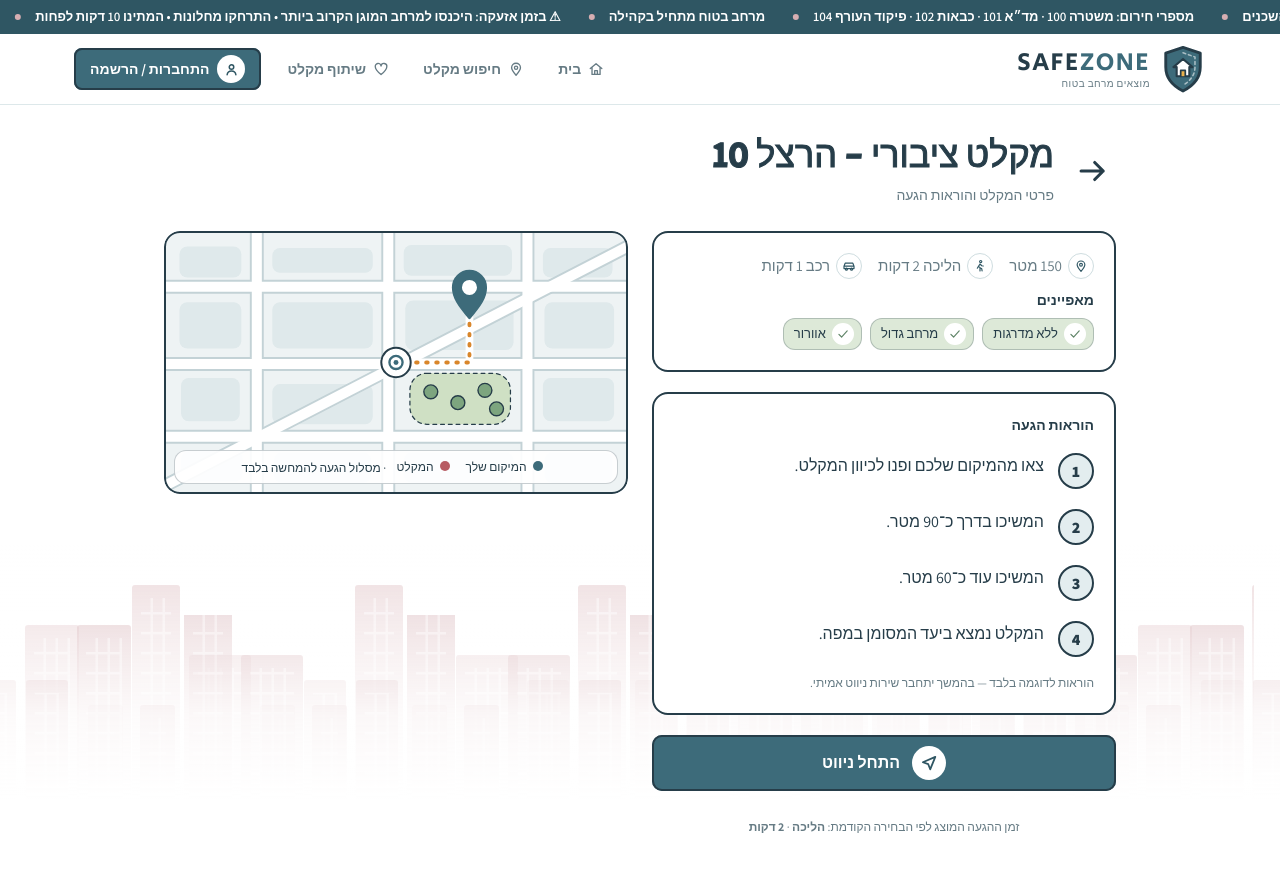
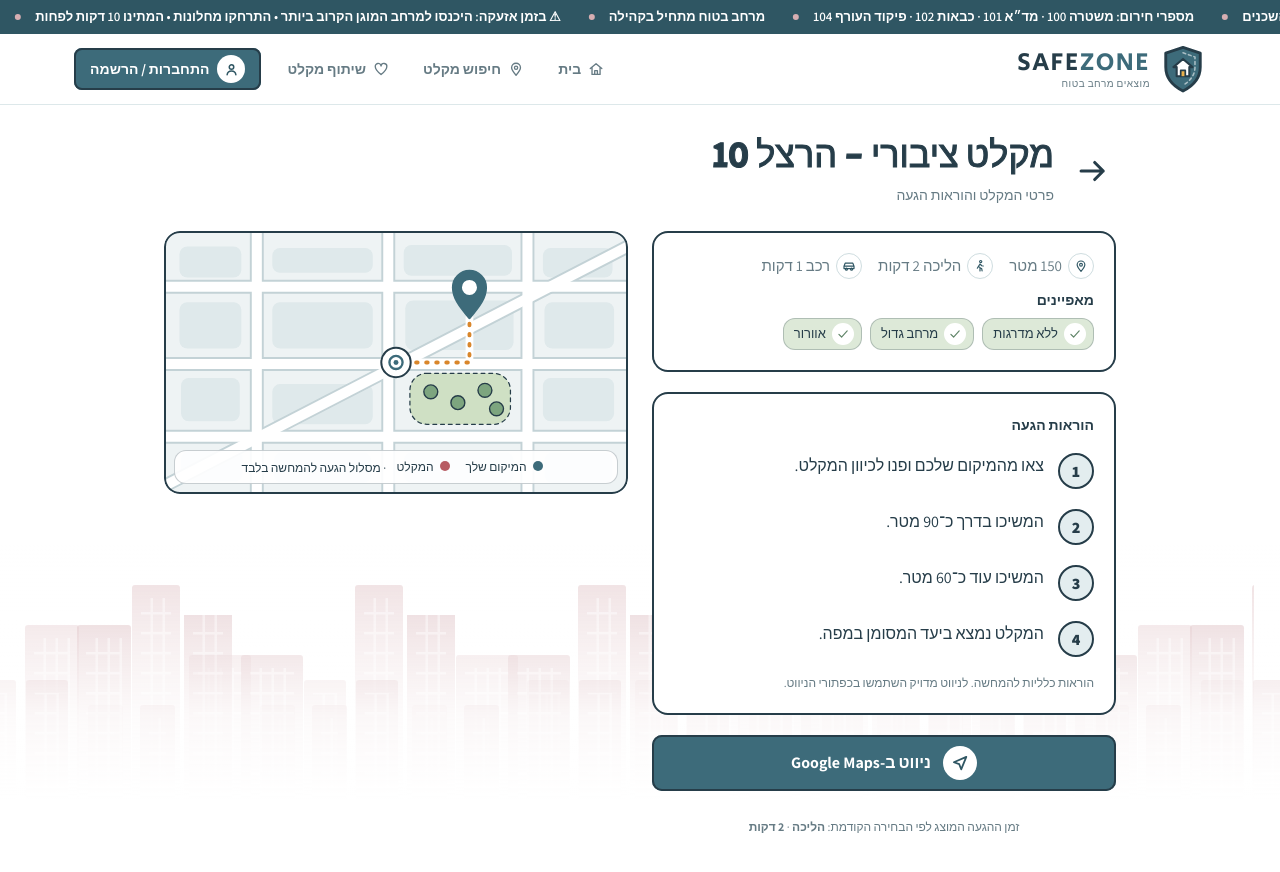
Before and after one commit to esther-faig/SheltersProject, a React (Vite) app in the folder frontend/: page /shelter/1 in a window 1280 px wide. Shown: the top 872 px of the page. Built offline with nearby package versions, Linux system fonts and the light colour scheme; a web font is replaced by a local one.

Commit message:
add option of navigation to frontend

```diff
--- a/frontend/src/components/ShelterDetailsScreen.tsx
+++ b/frontend/src/components/ShelterDetailsScreen.tsx
@@ -1,16 +1,14 @@
-
-import { useEffect, useState } from 'react';
+import { useEffect } from 'react';
 import { useLocation, useNavigate, useParams } from 'react-router-dom';
 import { shelters } from '../shelters';
 import Icon from './Icon';
 import ShelterMap, { pinAt } from './ShelterMap';
+import { googleMapsUrl, wazeUrl } from '../navigation';
 
 function ShelterDetailsScreen() {
   const { id } = useParams();
   const navigate = useNavigate();
   const location = useLocation();
-
-  const [navigationMessage, setNavigationMessage] = useState(false);
 
   const shelter = shelters.find((item) => item.id === Number(id));
   const mode =
@@ -105,24 +103,30 @@ function ShelterDetailsScreen() {
               </ol>
 
               <div className="hint">
-                הוראות לדוגמה בלבד — בהמשך יתחבר שירות ניווט אמיתי.
+                הוראות כלליות להמחשה. לניווט מדויק השתמשו בכפתורי הניווט.
               </div>
             </div>
 
-            <button
+            <a
               className="btn primary block"
-              type="button"
-              onClick={() => setNavigationMessage(true)}
+              href={googleMapsUrl(shelter.lat, shelter.lng, mode)}
+              target="_blank"
+              rel="noopener noreferrer"
             >
               <span className="sh"><Icon name="nav" /></span>
-              התחל ניווט
-            </button>
+              ניווט ב-Google Maps
+            </a>
 
-            {navigationMessage && (
-              <div className="info green" role="status">
-                <Icon name="shieldcheck" />
-                הניווט יתחבר בהמשך — זוהי הדגמה בלבד.
-              </div>
+            {mode === 'car' && (
+              <a
+                className="btn block"
+                href={wazeUrl(shelter.lat, shelter.lng)}
+                target="_blank"
+                rel="noopener noreferrer"
+              >
+                <span className="sh"><Icon name="car" /></span>
+                ניווט ב-Waze
+              </a>
             )}
 
             <div className="hint" style={{ textAlign: 'center' }}>
--- /dev/null
+++ b/frontend/src/navigation.ts
@@ -0,0 +1,12 @@
+export type TravelMode = 'walk' | 'car';
+
+// Google Maps: תומך בהליכה וברכב
+export function googleMapsUrl(lat: number, lng: number, mode: TravelMode) {
+  const travelmode = mode === 'car' ? 'driving' : 'walking';
+  return `https://www.google.com/maps/dir/?api=1&destination=${lat},${lng}&travelmode=${travelmode}`;
+}
+
+// Waze: ניווט לרכב בלבד (אין בו מצב הליכה)
+export function wazeUrl(lat: number, lng: number) {
+  return `https://waze.com/ul?ll=${lat},${lng}&navigate=yes`;
+}
--- a/frontend/src/shelters.ts
+++ b/frontend/src/shelters.ts
@@ -6,12 +6,14 @@ export type Shelter = {
   walkMin: number;
   carMin: number;
   features: string[];
+  lat: number;
+  lng: number;
 };
 
 export const shelters: Shelter[] = [
-  { id: 1, name: 'מקלט ציבורי - הרצל 10', distance: 150, walkMin: 2, carMin: 1, features: ['ללא מדרגות', 'מרחב גדול', 'אוורור'] },
-  { id: 2, name: 'ממ"ד פרטי - משפחת כהן', distance: 300, walkMin: 4, carMin: 1, features: ['אוורור'] },
-  { id: 3, name: 'מקלט בית ספר אורט', distance: 450, walkMin: 6, carMin: 2, features: ['מרחב גדול', 'מקומות ישיבה'] },
-  { id: 4, name: 'מקלט קהילתי - ויצמן 3', distance: 900, walkMin: 11, carMin: 3, features: ['ללא מדרגות', 'מקומות ישיבה'] },
-  { id: 5, name: 'מקלט מרכז מסחרי', distance: 2500, walkMin: 30, carMin: 6, features: ['מרחב גדול', 'אוורור'] },
+  { id: 1, name: 'מקלט ציבורי - הרצל 10', distance: 150, walkMin: 2, carMin: 1, features: ['ללא מדרגות', 'מרחב גדול', 'אוורור'], lat: 32.0786, lng: 34.852 },
+  { id: 2, name: 'ממ"ד פרטי - משפחת כהן', distance: 300, walkMin: 4, carMin: 1, features: ['אוורור'], lat: 32.0795, lng: 34.8545 },
+  { id: 3, name: 'מקלט בית ספר אורט', distance: 450, walkMin: 6, carMin: 2, features: ['מרחב גדול', 'מקומות ישיבה'], lat: 32.077, lng: 34.849 },
+  { id: 4, name: 'מקלט קהילתי - ויצמן 3', distance: 900, walkMin: 11, carMin: 3, features: ['ללא מדרגות', 'מקומות ישיבה'], lat: 32.0825, lng: 34.856 },
+  { id: 5, name: 'מקלט מרכז מסחרי', distance: 2500, walkMin: 30, carMin: 6, features: ['מרחב גדול', 'אוורור'], lat: 32.095, lng: 34.87 },
 ];
```
